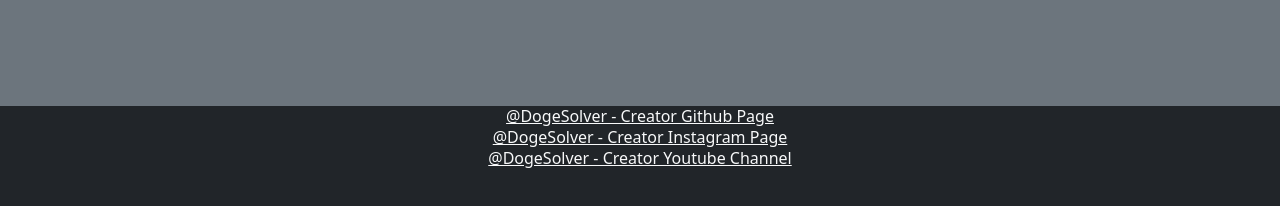
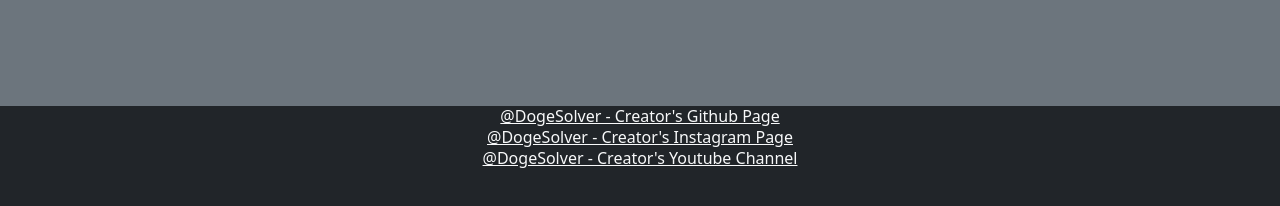
Before and after one commit to hariharan-tech/dogesolver, a Flask app: page /aboutus in a window 1280 px wide. Shown: the part 594-800 px from the top of the page. Run offline with Flask 2, Linux system fonts and the light colour scheme.

Commit message:
Update base.html

```diff
--- a/templates/base.html
+++ b/templates/base.html
@@ -52,13 +52,13 @@
       <footer class="w-100 bg-dark text-light">
         <table class="w-50 mx-auto text-light h6">
           <tr>
-            <td><a class="text-light" href="https://github.com/hariharan-tech/dogesolver"><span class="mx-5">@DogeSolver - Creator Github Page</span></a></td>
+            <td><a class="text-light" href="https://github.com/hariharan-tech/dogesolver"><span class="mx-5">@DogeSolver - Creator's Github Page</span></a></td>
           </tr>
           <tr>
-            <td><a class="text-light" href="https://www.instagram.com/hybrid_electrotech/"><span class="mx-5">@DogeSolver - Creator Instagram Page</span></a></td>
+            <td><a class="text-light" href="https://www.instagram.com/hybrid_electrotech/"><span class="mx-5">@DogeSolver - Creator's Instagram Page</span></a></td>
           </tr>
           <tr>
-            <td><a class="text-light" href="https://www.youtube.com/channel/UCMAjKypANYXpEaPAb3KtGtQ"><span class="mx-5">@DogeSolver - Creator Youtube Channel</span></a></td>
+            <td><a class="text-light" href="https://www.youtube.com/channel/UCMAjKypANYXpEaPAb3KtGtQ"><span class="mx-5">@DogeSolver - Creator's Youtube Channel</span></a></td>
           </tr>
         </table>
       </footer>
```
